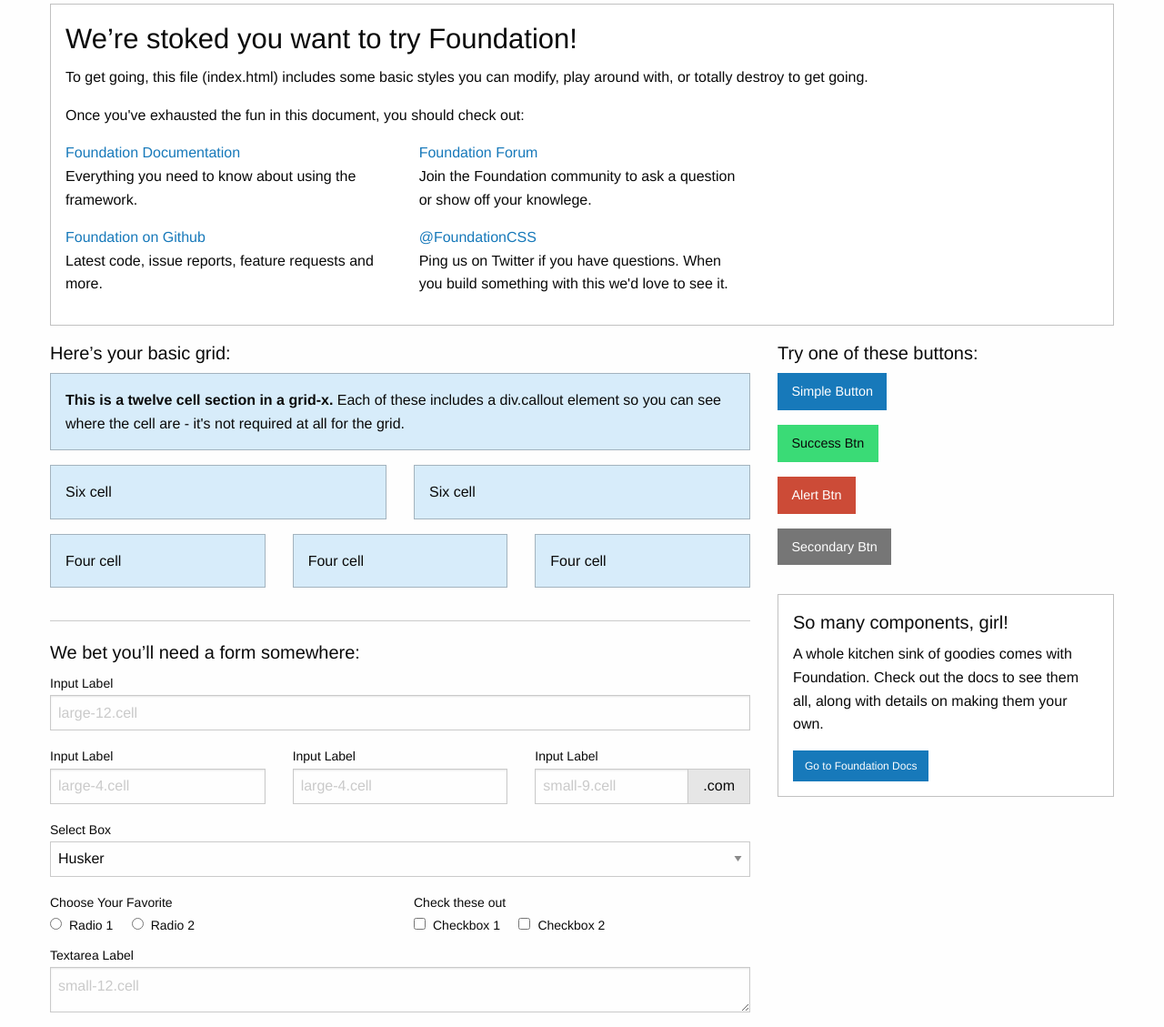
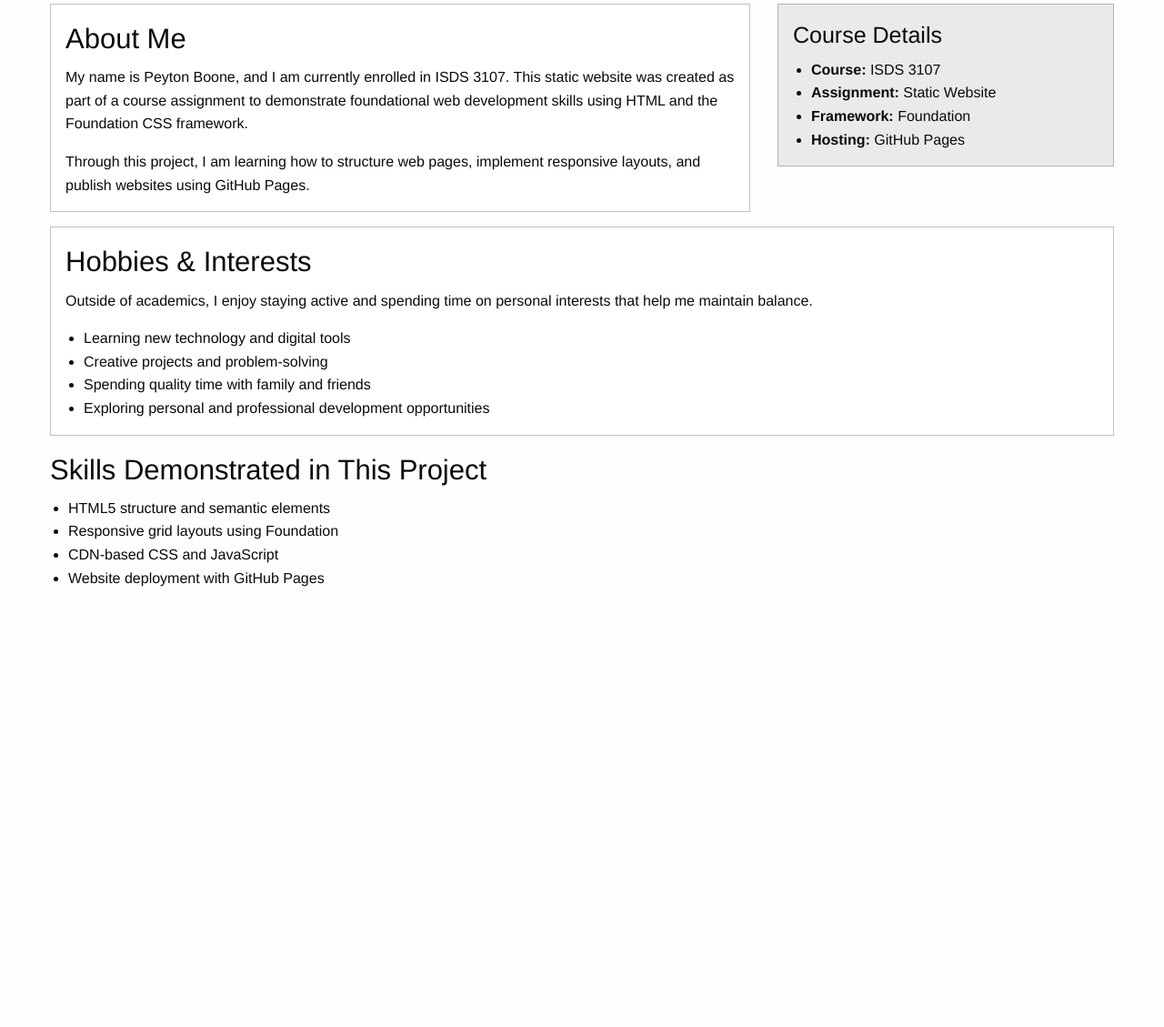
Before and after one commit to peytonboone1/peytonboone1.github.io, a plain HTML site: page index.html in a window 1280 px wide. Shown: the part 113-1242 px from the top of the page at 91% size. After the commit the page ends 800 px from the top, so only its background shows below. Drawn offline with nearby package versions, Linux system fonts and the light colour scheme.

Commit message:
Update index.html

```diff
--- a/index.html
+++ b/index.html
@@ -21,147 +21,69 @@
         </div>
       </div>
 
+
+<!-- ABOUT ME SECTION -->
 <div class="grid-x grid-padding-x">
-        <div class="large-12 cell">
+  <div class="cell medium-8">
     <div class="callout">
-            <h3>We&rsquo;re stoked you want to try Foundation! </h3>
-            <p>To get going, this file (index.html) includes some basic styles you can modify, play around with, or totally destroy to get going.</p>
-            <p>Once you've exhausted the fun in this document, you should check out:</p>
-            <div class="grid-x grid-padding-x">
-              <div class="large-4 medium-4 medium-push-2 cell">
-                <p><a href="https://get.foundation/docs">Foundation Documentation</a><br />Everything you need to know about using the framework.</p>
-              </div>
-              <div class="large-4 medium-4 medium-push-2 cell">
-                <p><a href="https://github.com/foundation/foundation-emails/discussions">Foundation Forum</a><br />Join the Foundation community to ask a question or show off your knowlege.</p>
+      <h3>About Me</h3>
+      <p>
+        My name is Peyton Boone, and I am currently enrolled in ISDS 3107.
+        This static website was created as part of a course assignment to
+        demonstrate foundational web development skills using HTML and the
+        Foundation CSS framework.
+      </p>
+
+      <p>
+        Through this project, I am learning how to structure web pages,
+        implement responsive layouts, and publish websites using GitHub Pages.
+      </p>
     </div>
   </div>
-            <div class="grid-x grid-padding-x">
-              <div class="large-4 medium-4 medium-push-2 cell">
-                <p><a href="https://github.com/foundation/foundation-sites">Foundation on Github</a><br />Latest code, issue reports, feature requests and more.</p>
-              </div>
-              <div class="large-4 medium-4 medium-pull-2 cell">
-                <p><a href="https://twitter.com/FoundationCSS">@FoundationCSS</a><br />Ping us on Twitter if you have questions. When you build something with this we'd love to see it.</p>
-              </div>
-            </div>
+
+  <div class="cell medium-4">
+    <div class="callout secondary">
+      <h4>Course Details</h4>
+      <ul>
+        <li><strong>Course:</strong> ISDS 3107</li>
+        <li><strong>Assignment:</strong> Static Website</li>
+        <li><strong>Framework:</strong> Foundation</li>
+        <li><strong>Hosting:</strong> GitHub Pages</li>
+      </ul>
     </div>
   </div>
 </div>
 
+<!-- HOBBIES SECTION -->
 <div class="grid-x grid-padding-x">
-        <div class="large-8 medium-8 cell">
-          <h5>Here&rsquo;s your basic grid:</h5>
-          <!-- Grid Example -->
+  <div class="cell">
+    <div class="callout">
+      <h3>Hobbies & Interests</h3>
+      <p>
+        Outside of academics, I enjoy staying active and spending time on
+        personal interests that help me maintain balance.
+      </p>
 
-          <div class="grid-x grid-padding-x">
-            <div class="large-12 cell">
-              <div class="primary callout">
-                <p><strong>This is a twelve cell section in a grid-x.</strong> Each of these includes a div.callout element so you can see where the cell are - it's not required at all for the grid.</p>
-              </div>
-            </div>
-          </div>
-          <div class="grid-x grid-padding-x">
-            <div class="large-6 medium-6 cell">
-              <div class="primary callout">
-                <p>Six cell</p>
-              </div>
-            </div>
-            <div class="large-6 medium-6 cell">
-              <div class="primary callout">
-                <p>Six cell</p>
-              </div>
-            </div>
-          </div>
-          <div class="grid-x grid-padding-x">
-            <div class="large-4 medium-4 small-4 cell">
-              <div class="primary callout">
-                <p>Four cell</p>
-              </div>
-            </div>
-            <div class="large-4 medium-4 small-4 cell">
-              <div class="primary callout">
-                <p>Four cell</p>
-              </div>
-            </div>
-            <div class="large-4 medium-4 small-4 cell">
-              <div class="primary callout">
-                <p>Four cell</p>
+      <ul>
+        <li>Learning new technology and digital tools</li>
+        <li>Creative projects and problem-solving</li>
+        <li>Spending quality time with family and friends</li>
+        <li>Exploring personal and professional development opportunities</li>
+      </ul>
     </div>
   </div>
 </div>
 
-          <hr />
-
-          <h5>We bet you&rsquo;ll need a form somewhere:</h5>
-          <form>
+<!-- SKILLS SECTION -->
 <div class="grid-x grid-padding-x">
-              <div class="large-12 cell">
-                <label>Input Label</label>
-                <input type="text" placeholder="large-12.cell" />
-              </div>
-            </div>
-            <div class="grid-x grid-padding-x">
-              <div class="large-4 medium-4 cell">
-                <label>Input Label</label>
-                <input type="text" placeholder="large-4.cell" />
-              </div>
-              <div class="large-4 medium-4 cell">
-                <label>Input Label</label>
-                <input type="text" placeholder="large-4.cell" />
-              </div>
-              <div class="large-4 medium-4 cell">
-                <div class="grid-x">
-                  <label>Input Label</label>
-                  <div class="input-group">
-                    <input type="text" placeholder="small-9.cell" class="input-group-field" />
-                    <span class="input-group-label">.com</span>
-                  </div>
-                </div>
-              </div>
-            </div>
-            <div class="grid-x grid-padding-x">
-              <div class="large-12 cell">
-                <label>Select Box</label>
-                <select>
-                  <option value="husker">Husker</option>
-                  <option value="starbuck">Starbuck</option>
-                  <option value="hotdog">Hot Dog</option>
-                  <option value="apollo">Apollo</option>
-                </select>
-              </div>
-            </div>
-            <div class="grid-x grid-padding-x">
-              <div class="large-6 medium-6 cell">
-                <label>Choose Your Favorite</label>
-                <input type="radio" name="pokemon" value="Red" id="pokemonRed"><label for="pokemonRed">Radio 1</label>
-                <input type="radio" name="pokemon" value="Blue" id="pokemonBlue"><label for="pokemonBlue">Radio 2</label>
-              </div>
-              <div class="large-6 medium-6 cell">
-                <label>Check these out</label>
-                <input id="checkbox1" type="checkbox"><label for="checkbox1">Checkbox 1</label>
-                <input id="checkbox2" type="checkbox"><label for="checkbox2">Checkbox 2</label>
-              </div>
-            </div>
-            <div class="grid-x grid-padding-x">
-              <div class="large-12 cell">
-                <label>Textarea Label</label>
-                <textarea placeholder="small-12.cell"></textarea>
-              </div>
-            </div>
-          </form>
-        </div>
-
-        <div class="large-4 medium-4 cell">
-          <h5>Try one of these buttons:</h5>
-          <p><a href="#" class="button">Simple Button</a><br/>
-          <a href="#" class="success button">Success Btn</a><br/>
-          <a href="#" class="alert button">Alert Btn</a><br/>
-          <a href="#" class="secondary button">Secondary Btn</a></p>
-          <div class="callout">
-            <h5>So many components, girl!</h5>
-            <p>A whole kitchen sink of goodies comes with Foundation. Check out the docs to see them all, along with details on making them your own.</p>
-            <a href="https://get.foundation/sites/docs/" class="small button">Go to Foundation Docs</a>
-          </div>
-        </div>
+  <div class="cell">
+    <h3>Skills Demonstrated in This Project</h3>
+    <ul>
+      <li>HTML5 structure and semantic elements</li>
+      <li>Responsive grid layouts using Foundation</li>
+      <li>CDN-based CSS and JavaScript</li>
+      <li>Website deployment with GitHub Pages</li>
+    </ul>
   </div>
 </div>
 
@@ -170,6 +92,6 @@
 <script>
   $(document).foundation();
 </script>
+
   </body>
   </html>
-</html>
```
Lines whose indentation alone changed are shown as unchanged.
